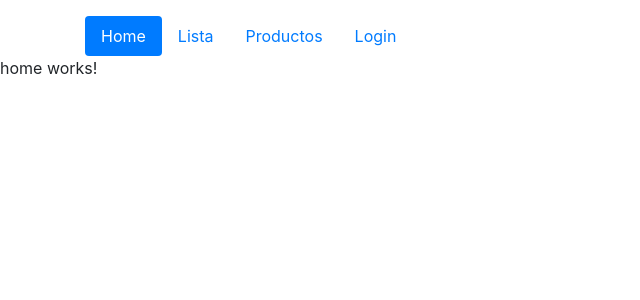
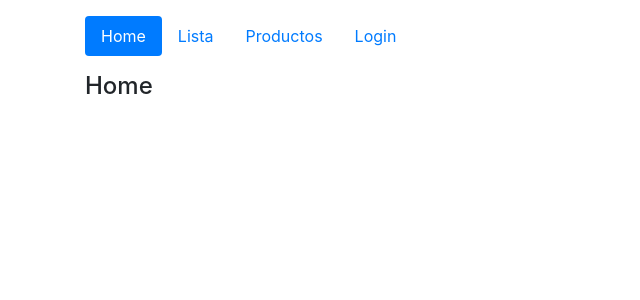
Before and after one commit to torrescereno/shopping-app, an Angular app: page /home in a window 1280 px wide. Shown: the top 300 px of the page, without its empty margins (0-640 px from the left). Built offline with nearby package versions, Linux system fonts and the light colour scheme.

Commit message:
Integración metodos http

```diff
--- a/src/app/home/home.component.html
+++ b/src/app/home/home.component.html
@@ -1 +1,7 @@
-<p>home works!</p>
+<div class="container mt-3">
+    <div class="row">
+        <div class="col-12">
+            <h4>Home</h4>
+        </div>
+    </div>
+</div>
--- a/src/app/login/login.component.html
+++ b/src/app/login/login.component.html
@@ -1 +1,7 @@
-<p>login works!</p>
+<div class="container mt-3">
+    <div class="row">
+        <div class="col-12">
+            <h4>Login</h4>
+        </div>
+    </div>
+</div>
--- a/src/app/mi-lista/mi-lista.component.html
+++ b/src/app/mi-lista/mi-lista.component.html
@@ -1 +1,7 @@
-<p>mi-lista works!</p>
+<div class="container mt-3">
+    <div class="row">
+        <div class="col-12">
+            <h4>Lista</h4>
+        </div>
+    </div>
+</div>
--- a/src/app/productos.service.ts
+++ b/src/app/productos.service.ts
@@ -3,7 +3,6 @@ import { Injectable, OnInit } from '@angular/core';
 import { Observable } from 'rxjs';
 
 export interface Producto{
-  id: number;
   nombre: string;
   categoria: string;
   cantidad: number;
@@ -18,6 +17,8 @@ export interface Producto{
 
 export class ProductosService {
 
+  url = 'https://shopping-app-d41b8.firebaseio.com/productos.json';
+
   constructor(private http: HttpClient ) { }
 
   /* guardarProductos():Observable<any>{
@@ -25,7 +26,7 @@ export class ProductosService {
   } */
 
   getProducto():Observable<any>{
-    return this.http.get('https://shopping-app-d41b8.firebaseio.com/productos.json');
+    return this.http.get(this.url);
   }
 
 }
--- a/src/app/productos/productos.component.html
+++ b/src/app/productos/productos.component.html
@@ -11,7 +11,7 @@
     <div class="row">
         <div class="col-12 col-md-3" *ngFor="let producto of productos; let i = index">
             <div class="card mt-3" >
-                <!-- <img src="..." class="card-img-top" alt="..."> -->
+               <!--  <img [src]="producto.imagen" class="card-img-top"> -->
                 <div class="card-body">
                   <h5 class="card-title">{{ producto.nombre | uppercase}}</h5>
                   <p class="card-text">{{ producto.descripcion }}</p>
--- a/src/app/productos/productos.component.ts
+++ b/src/app/productos/productos.component.ts
@@ -8,7 +8,7 @@ import { Producto, ProductosService } from '../productos.service';
 })
 export class ProductosComponent implements OnInit {
 
-  productos = [];
+  productos: Producto[];
 
   constructor(private productoSerice: ProductosService) { }
 
```
